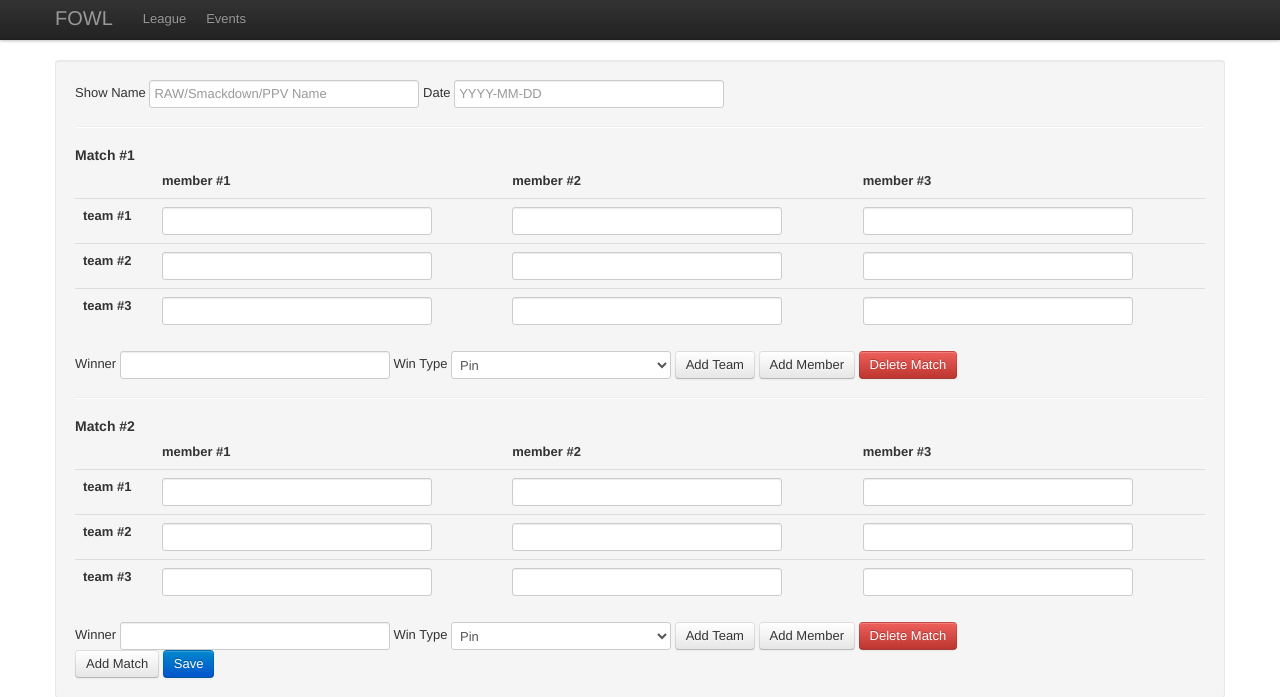
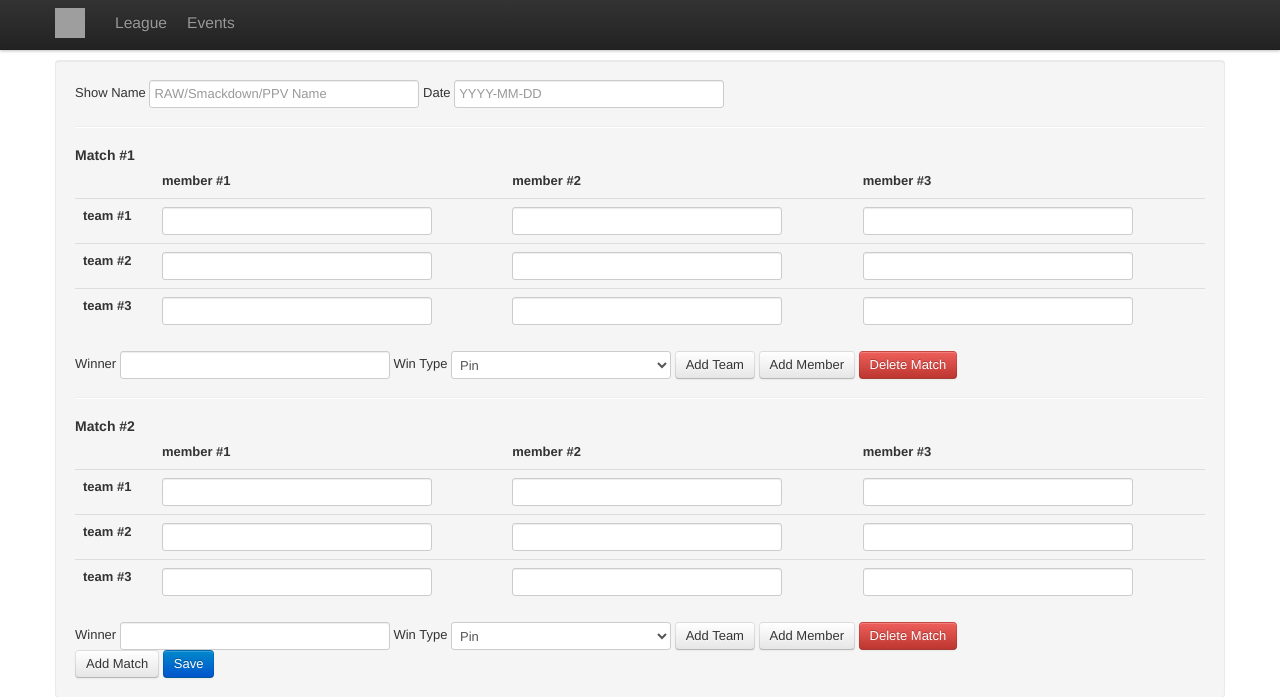
Before and after one commit to jamesturk/fowl, a Django app: page /edit_event/ in a window 1280 px wide. Shown: the top 697 px of the page. Run offline with Django 3.2, Linux system fonts and the light colour scheme; parts of the project's set-up code (start-up, migrations or seed data) failed here and were passed over; some libraries are stand-ins or nearby versions; grey boxes are pictures that could not be loaded.

Commit message:
changed the menu bar to have an image

```diff
--- a/fowl/game/templates/base.html
+++ b/fowl/game/templates/base.html
@@ -20,6 +20,7 @@
       .divas { float: right; margin-right:11em; background-color: #900099;}
       .smackdown { float: right; margin-right:8em; background-color: #003090;}
       .score-container { float: right; margin-right:20em;}
+      .nav { font-size: 120%; padding: 4px 0px;}
     </style>
     <link href="{% static "assets/css/bootstrap-responsive.css" %}" rel="stylesheet">
 
@@ -39,7 +40,7 @@
             <span class="icon-bar"></span>
             <span class="icon-bar"></span>
           </a>
-          <a class="brand" href="#">FOWL</a>
+          <a class="brand" href="#"><img src="{% static "images/duck.png" %}" width="30" height="30"> </a>
           <div class="nav-collapse">
             <ul class="nav">
                 <li {% if view == "league" %}class="active"{%endif%}><a href="{% url league 1 %}">League</a></li>
```
